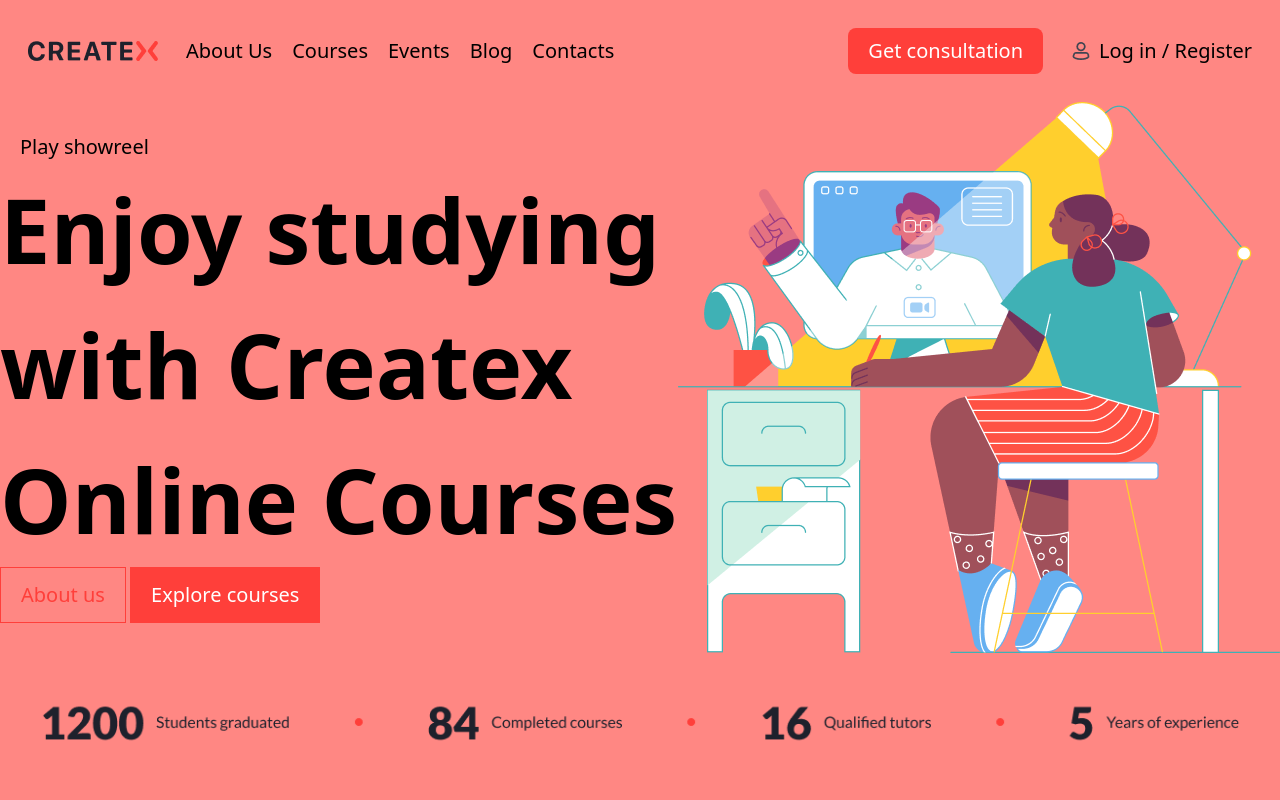
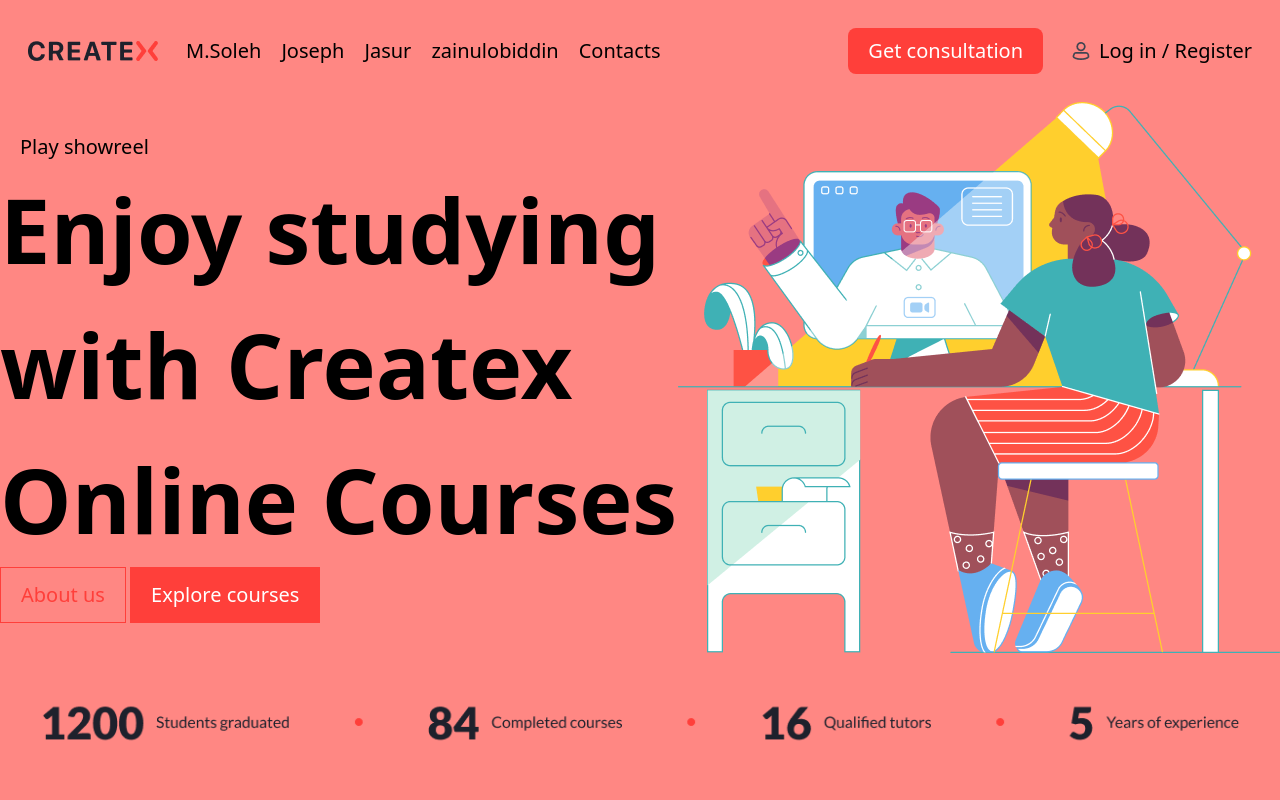
Before and after one commit to Zainulobiddin/my_project, a website: page src/msoleh.html in a window 1280 px wide. Shown: the top 800 px of the page. Drawn offline with nearby package versions, Linux system fonts and the light colour scheme; files that its build step writes are made by us from their sources; files whose address does not match are found by name.

Commit message:
full project

```diff
--- a/src/msoleh.html
+++ b/src/msoleh.html
@@ -11,11 +11,15 @@
         <nav class="flex max-w-[1660px] m-auto items-center p-7 justify-between">
             <div class="flex items-center gap-7">
                 <img src="./solehimgs/logo.png" alt="">
-                <ul class="lg:flex gap-5 text-[20px] hidden">
-                    <li>About Us</li>
-                    <li>Courses</li>
-                    <li>Events</li>
-                    <li>Blog</li>
+                <ul class="lg:flex gap-5 text-[20px] hidden cursor-pointer">
+                    <li>
+                        <a href="./msoleh.html">M.Soleh</a>
+                    </li>
+                    <li> <a href="./joseph.html">Joseph</a>
+                        </li>
+                    <li><a href="./kastro.html">Jasur</a>
+                        </li>
+                    <li><a href="./zainulobiddin.html">zainulobiddin</a></li>
                     <li>Contacts</li>
                 </ul>
             </div>
--- a/src/zainulobiddin.html
+++ b/src/zainulobiddin.html
@@ -369,7 +369,12 @@
         </footer>
 
 
-
+        <footer class="bg-[#363842]">
+            <section class="max-w-[1230px] m-auto p-[25px] flex justify-between text-gray-400">
+                <p>© All rights reserved. Made with ❤ by Createx Studio </p>
+                <p>GO TO TOP</p>
+            </section>
+        </footer>
 
 
 
```
